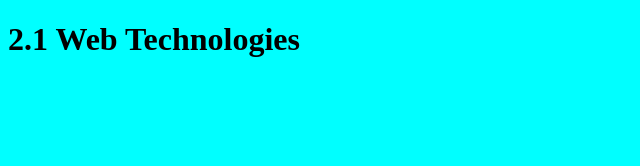
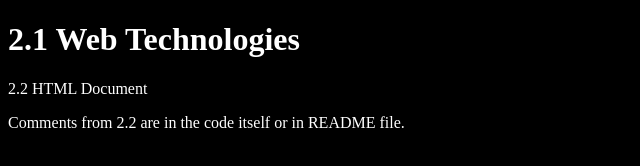
Before and after one commit to Nexuher/ExamPreparation, a plain HTML site: page index.html in a window 1280 px wide. Shown: the whole page, without its empty margins (0-640 px from the left). Drawn offline with Linux system fonts and the light colour scheme.

Commit message:
Whole 2.2 HTML Document Notes in README/Index.html code

```diff
--- a/CssFile.css
+++ b/CssFile.css
@@ -1,3 +1,4 @@
 body{
-    background-color: aqua;
+    background-color: black;
+    color: white;
 }
--- a/index.html
+++ b/index.html
@@ -1,14 +1,27 @@
 <!DOCTYPE html>
+<!--Deklaracja typu dokumenty HTML5 -->
 <html lang="en">
+    <!-- znacznik poczatku dokumentu HTML -->
 <head>
+    <!-- Nagłowek zawierajacy parametry strony, skryptów
+    i plików zewnętrznych -->
     <meta charset="UTF-8">
+    <!-- Sposób kododwania poslkich znaków-->
     <meta http-equiv="X-UA-Compatible" content="IE=edge">
     <meta name="viewport" content="width=device-width, initial-scale=1.0">
     <link rel="stylesheet" href="CssFile.css">
+    <!-- Dolaczenie zewnetrznego arkusza strony typu css  -->
     <title>Studies Repetytorium</title>
+    <!-- Tytuł strony wyświetlany w zakładce przeglądarki -->
 </head>
+<!-- Zamkniecie nagłówka strony -->
 <body>
+    <!-- Znacznik początku nagłówka strony -->
     <h1>2.1 Web Technologies</h1>
+    <p>2.2 HTML Document</p>
+    Comments from 2.2 are in the code itself or in README file.
+
 
 </body>
 </html>
+<!-- Zamknięcie dokumentu HTML -->
```
Also changed, not shown: 1 other file.
